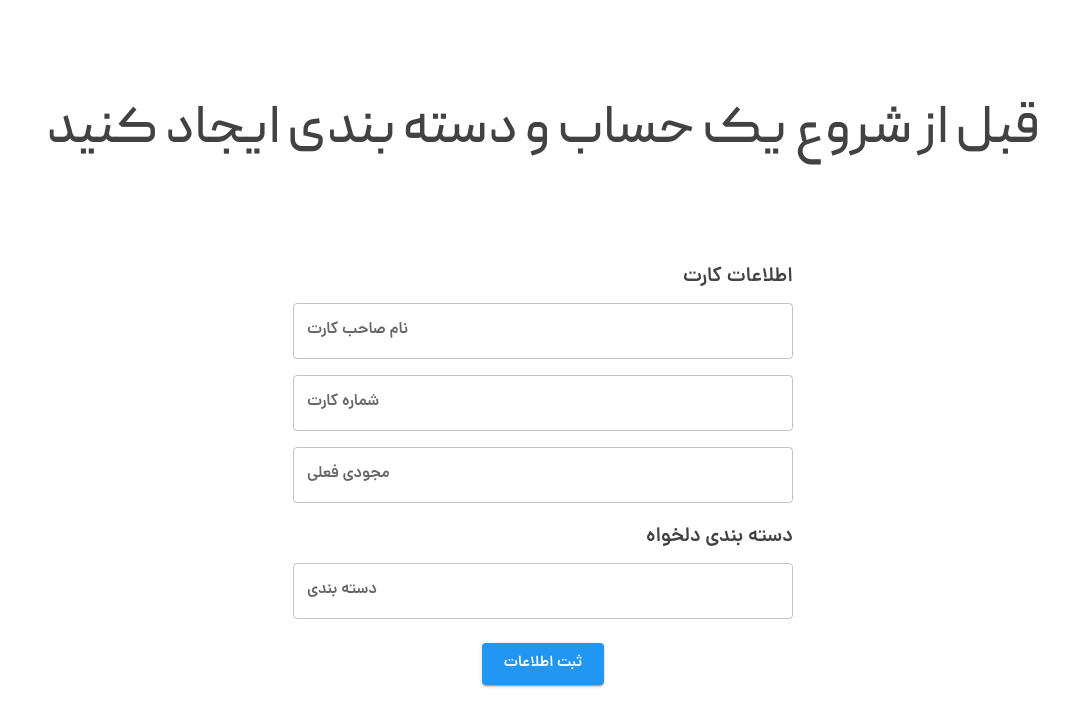
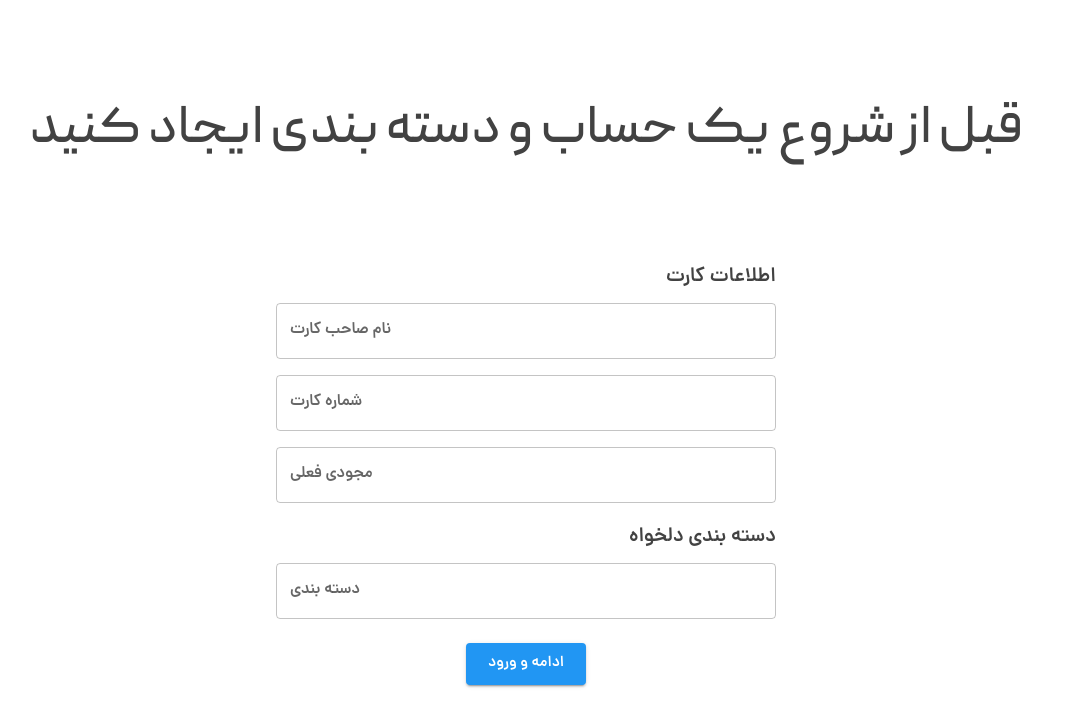
Before and after one commit to alirezaAslani-eng/finance-manager, a Next.js app: page /my-panel/init in a window 1280 px wide. Shown: the top 726 px of the page, without its empty margins (205-1273 px from the left). Built offline with nearby package versions, Linux system fonts and the light colour scheme; no server answers.

Commit message:
fix(module) input type and submit text

```diff
--- a/components/module/Form/InitForm.tsx
+++ b/components/module/Form/InitForm.tsx
@@ -111,7 +111,7 @@ const InitForm=({ formContainerProps = {}, onSubmit }: MyPropa)=> {
             size: "large",
           }}
         >
-          ثبت اطلاعات
+           {"ادامه و ورود"}
         </MuiButton>
       </Box>
     </Box>
--- a/components/module/Form/RegisterForm.tsx
+++ b/components/module/Form/RegisterForm.tsx
@@ -120,7 +120,7 @@ function RegisterForm({
           errorText={errors?.["email"]?.message}
         />
         <MuiTextField
-          textFieldProps={{ ...register("password"), placeholder: "رمز عبور" }}
+          textFieldProps={{ ...register("password"), placeholder: "رمز عبور",type:"password" }}
           errorText={errors?.["password"]?.message}
         />
         <input type="hidden" {...register("otpCode")} defaultValue={"00000"} />
```
